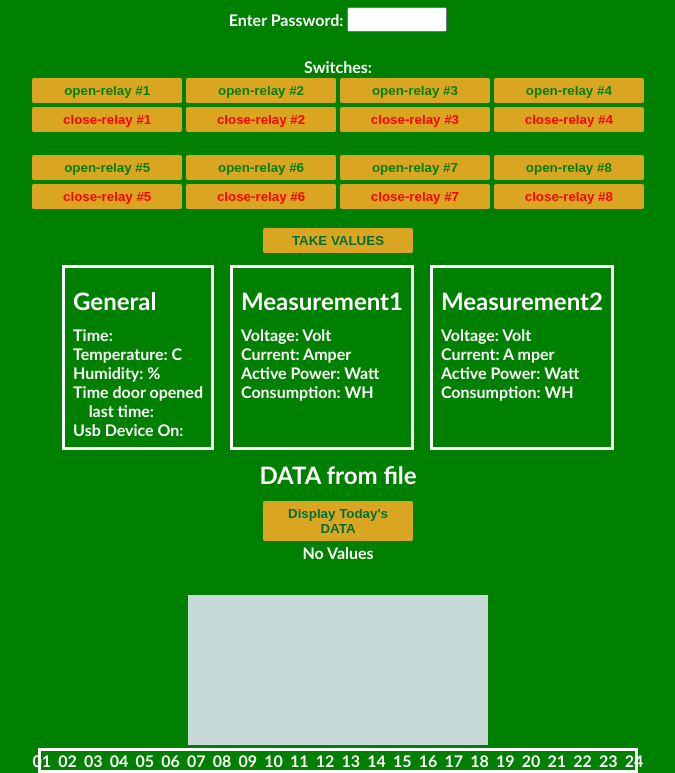
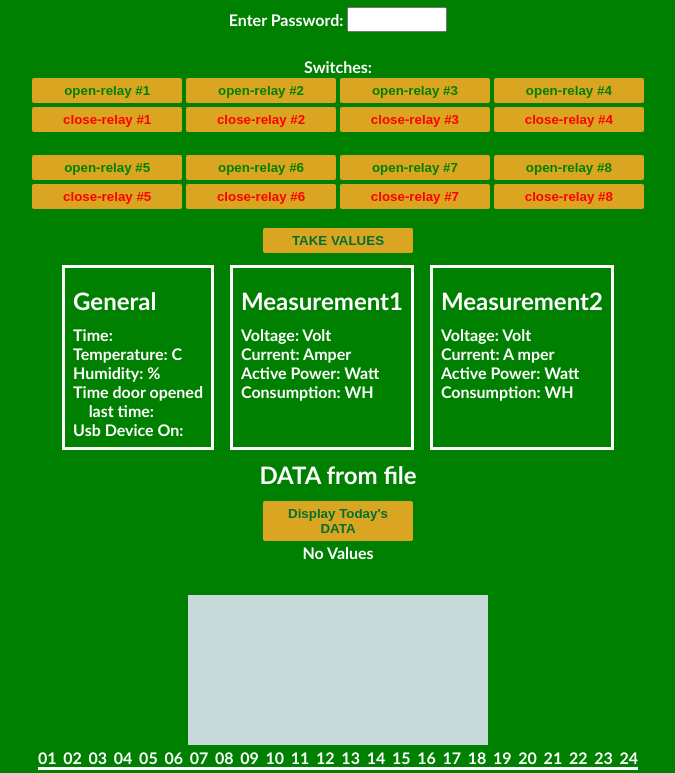
Before and after one commit to theosagras/mySmartHomeElectricityApp, a website: page index.html in a window 1280 px wide. Shown: the part 42-815 px from the top of the page, without its empty margins (302-977 px from the left). Drawn offline with nearby package versions, Linux system fonts and the light colour scheme.

Commit message:
Update SmartApp.css

```diff
--- a/SmartApp.css
+++ b/SmartApp.css
@@ -44,13 +44,13 @@ picture {
     display: flex;
     //align-items: center;
     justify-content: center;
-    gap: 0.45em;
+    gap: 0.42em;
 
 }
 .tableTitles{
 width: 600px;
 margin: auto;
-border: solid white;
+border-bottom: solid white;
 }
 h2 {
     padding-top: 10px;
```
